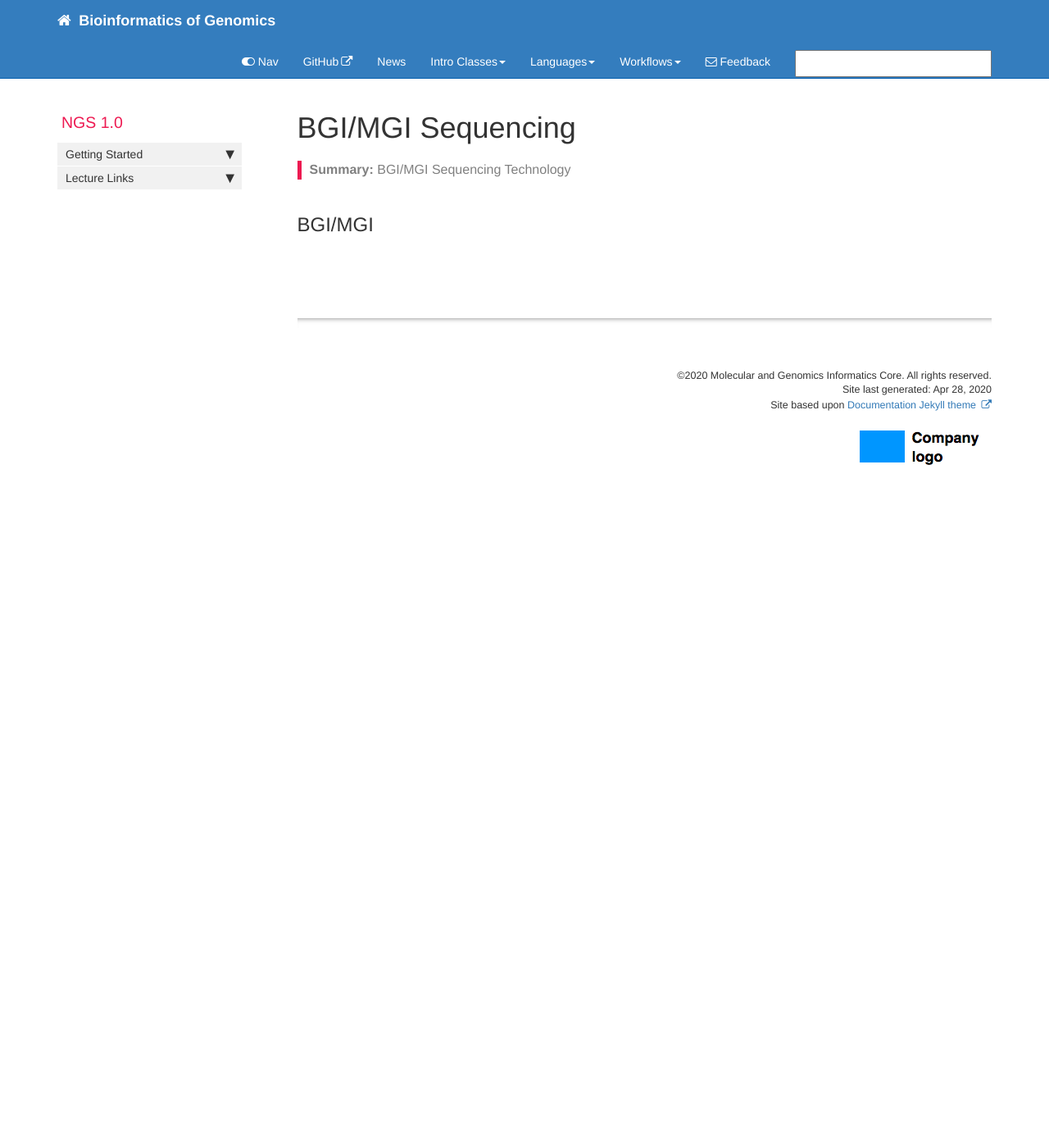
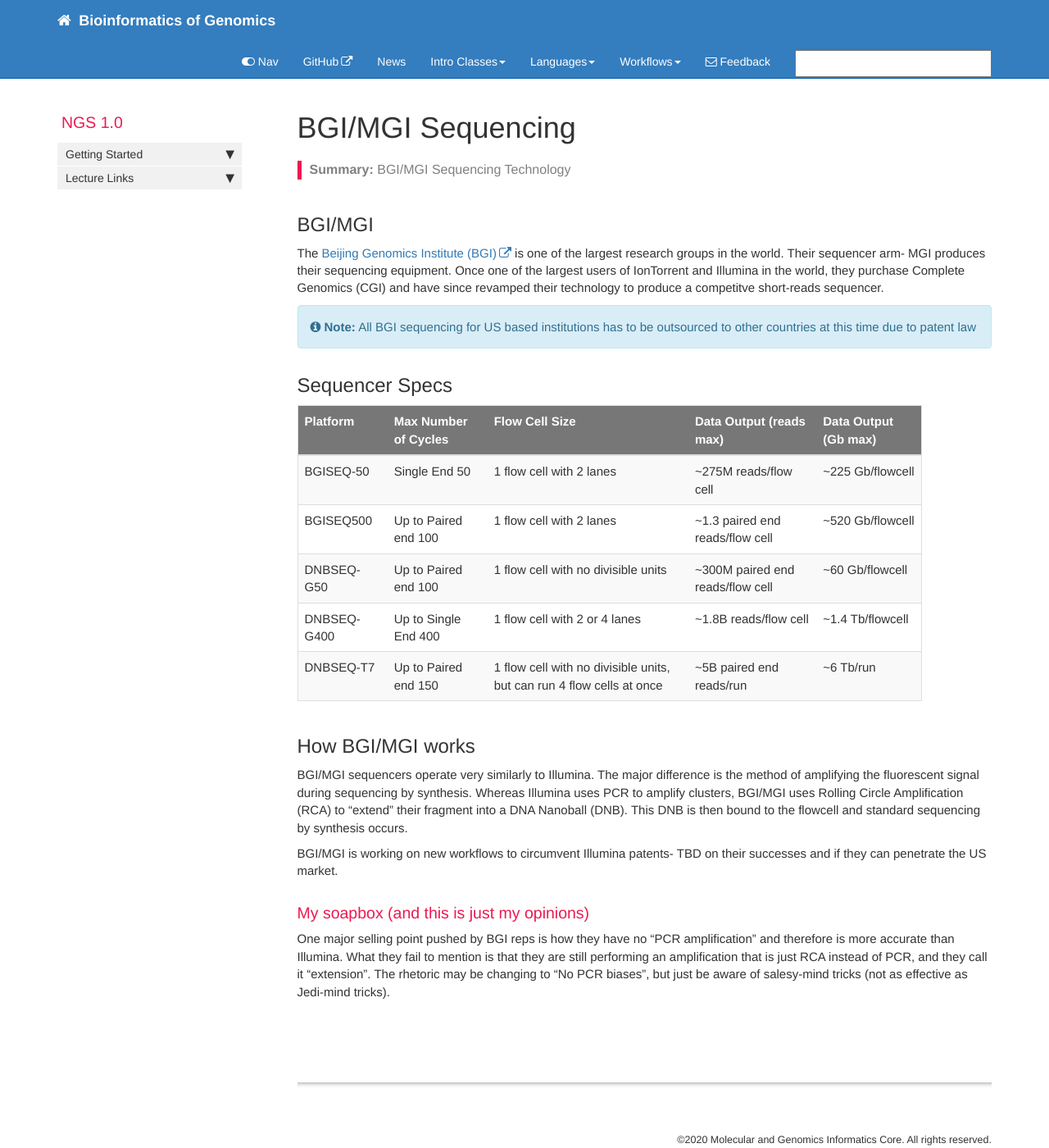
Before and after one commit to RU-MaGIC-Classes/Genomics-course-guide, a Jekyll site: the page built from pages/intro-to-ngs/bgi.md, in a window 1280 px wide and 1400 px high. Shown: the whole window at 82% size. Built offline with Jekyll 4.4.1, drawn with Linux system fonts in a browser that asks for light colours; comment, search, counter and statistics services are not loaded.

Commit message:
BGI
BGI section

```diff
--- a/pages/intro-to-ngs/bgi.md
+++ b/pages/intro-to-ngs/bgi.md
@@ -10,3 +10,23 @@ folder: intro-to-ngs
 ---
 
 ## BGI/MGI
+The [Beijing Genomics Institute (BGI)](https://www.bgi.com/us/) is one of the largest research groups in the world. Their sequencer arm- MGI produces their sequencing equipment. Once one of the largest users of IonTorrent and Illumina in the world, they purchase Complete Genomics (CGI) and have since revamped their technology to produce a competitve short-reads sequencer.
+
+{% include note.html content="All BGI sequencing for US based institutions has to be outsourced to other countries at this time due to patent law" %}
+## Sequencer Specs
+
+| Platform | Max Number of Cycles | Flow Cell Size | Data Output (reads max) | Data Output (Gb max) |
+|-------|--------|---------|----------|-----------|
+| BGISEQ-50 | Single End 50 | 1 flow cell with 2 lanes | ~275M reads/flow cell | ~225 Gb/flowcell |
+| BGISEQ500 | Up to Paired end 100 | 1 flow cell with 2 lanes | ~1.3 paired end reads/flow cell | ~520 Gb/flowcell |
+| DNBSEQ-G50 | Up to Paired end 100 | 1 flow cell with no divisible units | ~300M paired end reads/flow cell | ~60 Gb/flowcell |
+| DNBSEQ-G400 | Up to Single End 400 | 1 flow cell with 2 or 4 lanes | ~1.8B reads/flow cell | ~1.4 Tb/flowcell |
+| DNBSEQ-T7 | Up to Paired end 150 | 1 flow cell with no divisible units, but can run 4 flow cells at once | ~5B paired end reads/run | ~6 Tb/run |
+
+## How BGI/MGI works
+BGI/MGI sequencers operate very similarly to Illumina. The major difference is the method of amplifying the fluorescent signal during sequencing by synthesis. Whereas Illumina uses PCR to amplify clusters, BGI/MGI uses Rolling Circle Amplification (RCA) to "extend" their fragment into a DNA Nanoball (DNB). This DNB is then bound to the flowcell and standard sequencing by synthesis occurs.
+
+BGI/MGI is working on new workflows to circumvent Illumina patents- TBD on their successes and if they can penetrate the US market.
+
+### My soapbox (and this is just my opinions)
+One major selling point pushed by BGI reps is how they have no "PCR amplification" and therefore is more accurate than Illumina. What they fail to mention is that they are still performing an amplification that is just RCA instead of PCR, and they call it "extension". The rhetoric may be changing to "No PCR biases", but just be aware of salesy-mind tricks (not as effective as Jedi-mind tricks).
```
Also changed, not shown: index.md (+2 -0 lines).
